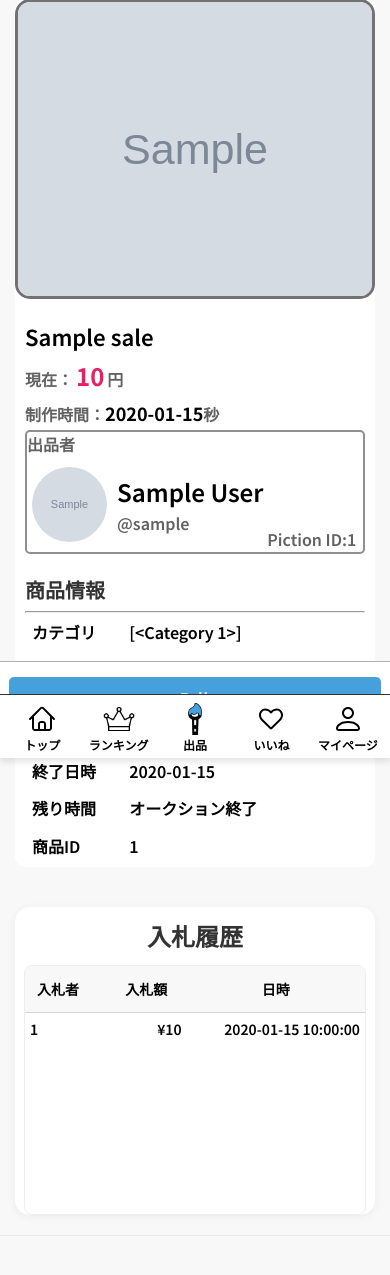
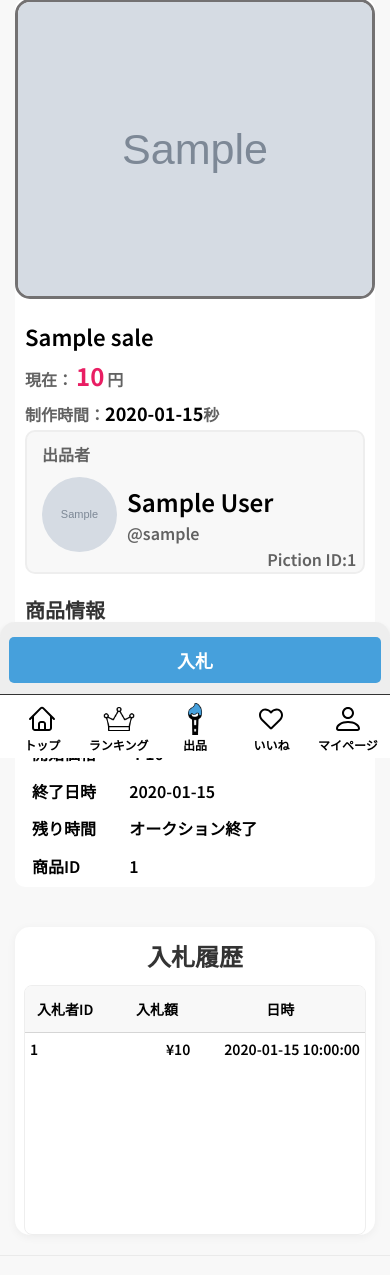
Before and after one commit to tontontoto/Piction, a Flask app: template templates/saleDetail.html in a window 390 px wide. Shown: the part 86-1361 px from the top of the page. Run offline with Flask 3, Linux system fonts and the light colour scheme; tables that the repository leaves empty hold one stand-in row (values such as "Sample post"); the template is opened without the code that fills it: values that come from a table or form of the project are taken from there, most other values are stand-ins (such as "Sample title", 1, 10 or a date in 2020); grey boxes marked "Sample" are stand-in pictures; parts of the project's set-up code (start-up, migrations or seed data) failed here and were passed over; some web fonts are replaced.

Commit message:
saleDetail修正

```diff
--- a/static/css/saleDetail.css
+++ b/static/css/saleDetail.css
@@ -248,8 +248,9 @@ input[type="number"]::-webkit-inner-spin-button {
 /* 出品者情報 */
 .seller_box {
     position: relative;
-    border: 2px solid #8f8f8f;
-    border-radius: 5px;
+    border: 2px solid #eee;
+    background-color: #f8f8f8;
+    border-radius: 10px;
     padding: 10px 20px;
 }
 .seller_box :nth-child(1),
@@ -382,6 +383,7 @@ input[type="number"]::-webkit-inner-spin-button {
     }
     .nyuusatu_button {
         min-width: 150px;
+
     }
     .seller_icon_name {
         flex-wrap: wrap;
@@ -433,12 +435,13 @@ input[type="number"]::-webkit-inner-spin-button {
     .nyuusatu_button_container {
         width: 100%;
         position: fixed;  /* 画面に固定 */
-        bottom: 0px;     /* 画面下から20pxの位置 */
+        bottom: 40px;     /* 画面下から20pxの位置 */
         left: 50%;        /* 横中央に配置 */
         transform: translateX(-50%); /* 中央揃え */
-        background-color: white;  /* 背景色を白に設定 */
+        background-color: #eee;  /* 背景色を白に設定 */
         padding: 15px 9px;       /* ボタン周りの余白を調整 */
-        border-top: #b1b1b1 1px solid;
+        /* border-top: #b1b1b1 1px solid; */
+        border-radius: 15px;
         box-shadow: 0 4px 6px rgba(0, 0, 0, 0.1); /* 薄い影を追加 */
         z-index: 10; /* 他の要素に隠れないようにする */
     }
@@ -485,7 +488,10 @@ input[type="number"]::-webkit-inner-spin-button {
     /* 出品者情報 */
     .seller_box {
         width: 100%;
-        padding: 0;
+        padding: 10px;
+    }
+    .seller{
+        padding-left: 5px;
     }
     .seller_icon_name img {
         margin-left: 5px;
--- a/templates/saleDetail.html
+++ b/templates/saleDetail.html
@@ -123,7 +123,7 @@
                 </div>
                 <!-- 出品者情報 -->
                 <div class="seller_box">
-                    <p>出品者</p>
+                    <p class="seller">出品者</p>
                     <div class="seller_icon_name">
                         {% if config.IS_LOCAL %}
                         <img src="{{ url_for('static', filename=userIcon) }}" id="icon" alt="userIcon">
@@ -182,7 +182,7 @@
                 <div class="scroll-contents">
                     <table>
                         <thead>
-                            <th>入札者</th>
+                            <th>入札者ID</th>
                             <th>入札額</th>
                             <th>日時</th>
                         </thead>
```
